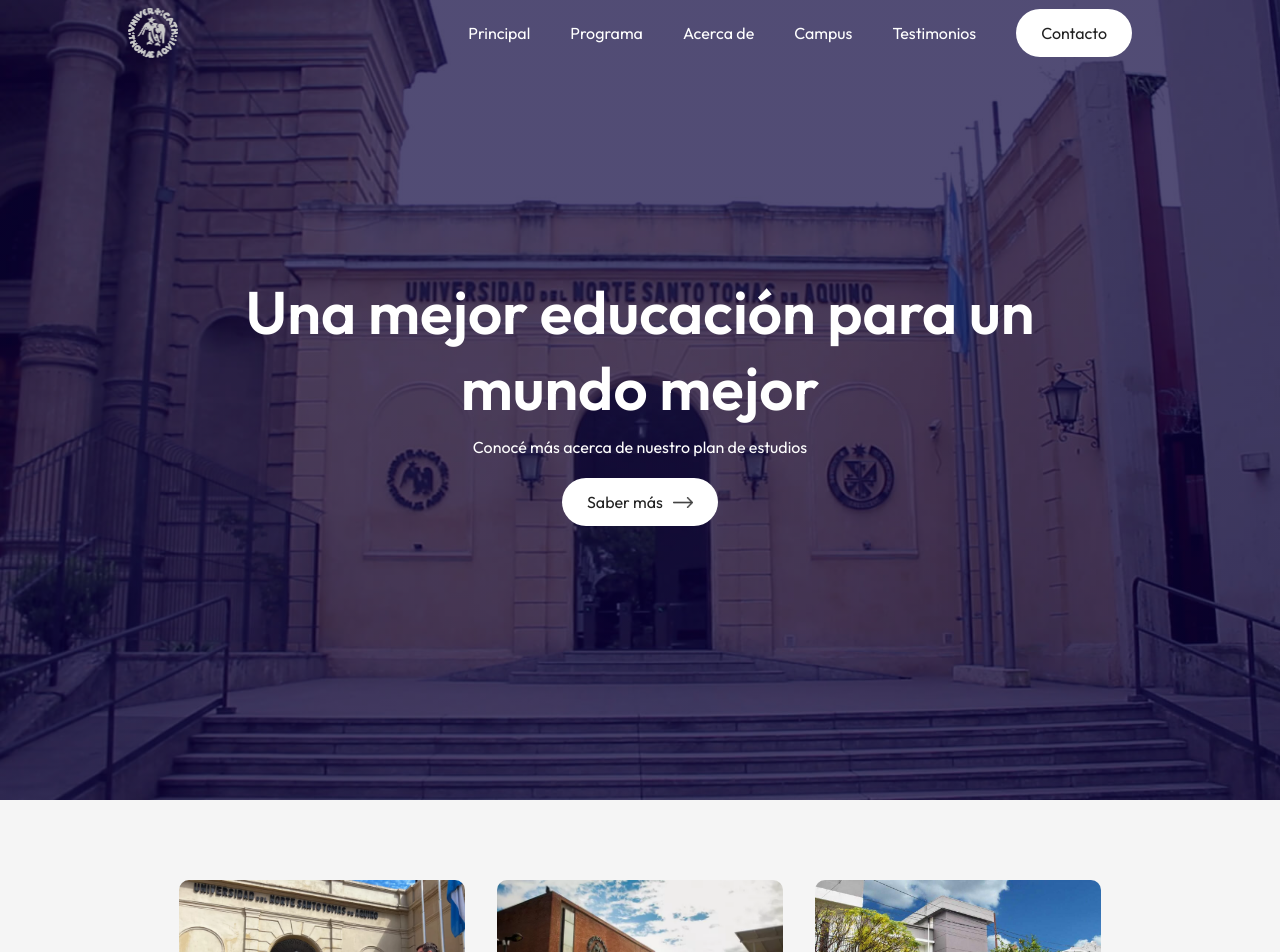
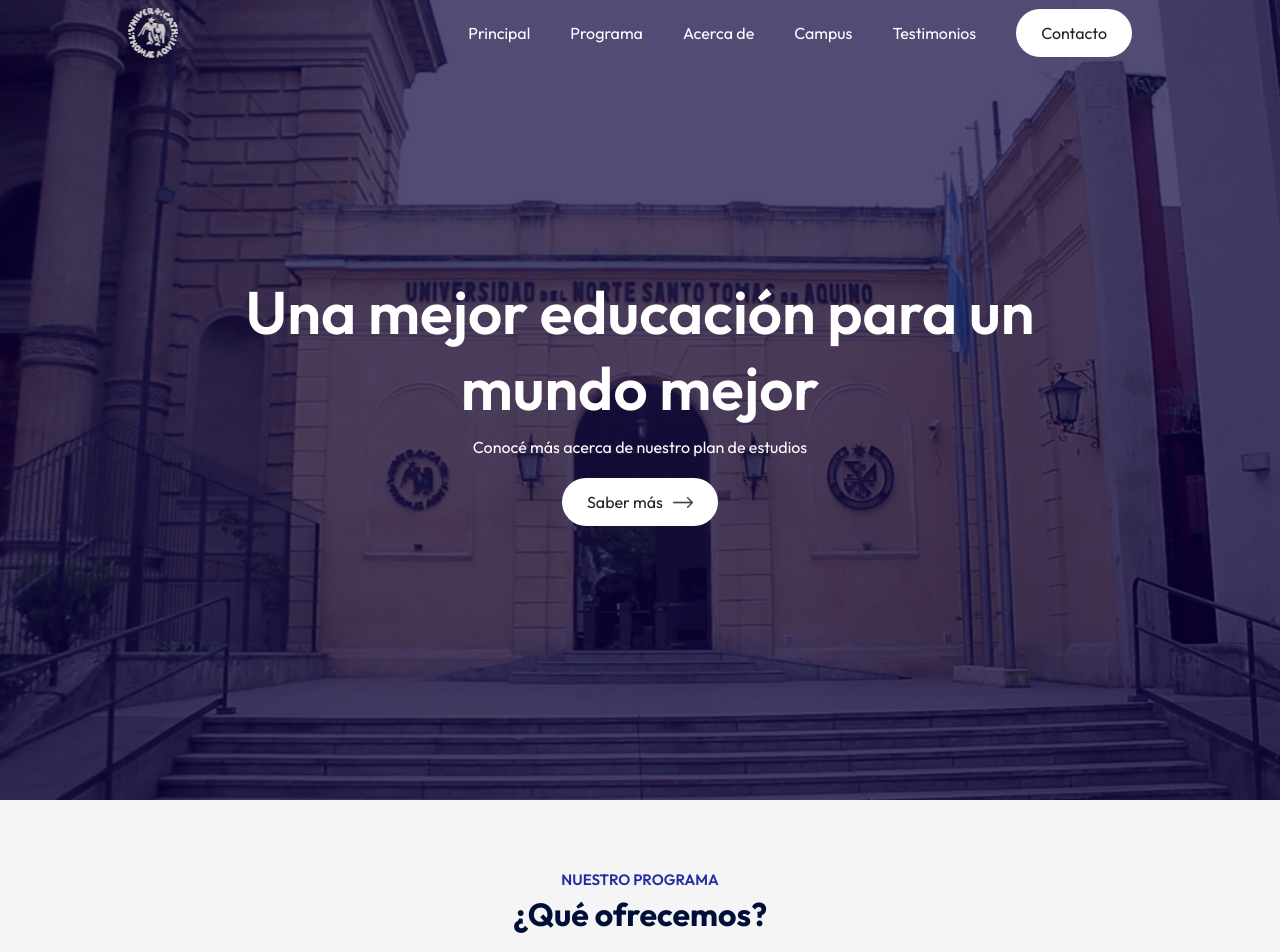
Before and after one commit to STCzao/Unsta, a React (Vite) app: page / in a window 1280 px wide. Shown: the top 952 px of the page. Built offline with nearby package versions, Linux system fonts and the light colour scheme.

Commit message:
Se agregaron detalles del Title y About

```diff
--- a/src/App.jsx
+++ b/src/App.jsx
@@ -2,6 +2,7 @@
 import Navbar from "./components/Navbar/Navbar";
 import Hero from "./components/Hero/Hero";
 import Programs from "./components/Programs/Programs";
+import Title from "./components/Title/Title";
 
 const App = () => {
   return (
@@ -9,6 +10,7 @@
       <Navbar />
       <Hero />
       <div className="container">
+        <Title subTitle='Nuestro PROGRAMA' title='¿Qué ofrecemos?'/>
         <Programs />
       </div>
     </div>
--- /dev/null
+++ b/src/components/Title/Title.css
@@ -0,0 +1,15 @@
+.title {
+    text-align: center;
+    color: #212EA0;
+    font-size: 15px;
+    font-weight: 600;
+    text-transform: uppercase;
+    margin: 70px 0 30px;
+}
+
+.title h2 {
+    font-size: 32px;
+    color: #000F38;
+    margin-top: 5px;
+    text-transform: none;
+}
--- /dev/null
+++ b/src/components/Title/Title.jsx
@@ -0,0 +1,13 @@
+import React from 'react'
+import './Title.css'
+
+const Title = ({subTitle, title}) => {
+  return (
+    <div className='title'>
+        <p>{subTitle}</p>
+        <h2>{title}</h2>
+    </div>
+  )
+}
+
+export default Title
```
Also changed, not shown: src/components/About/About.jsx (added, +12 -0 lines), src/components/About/About.css (added).
